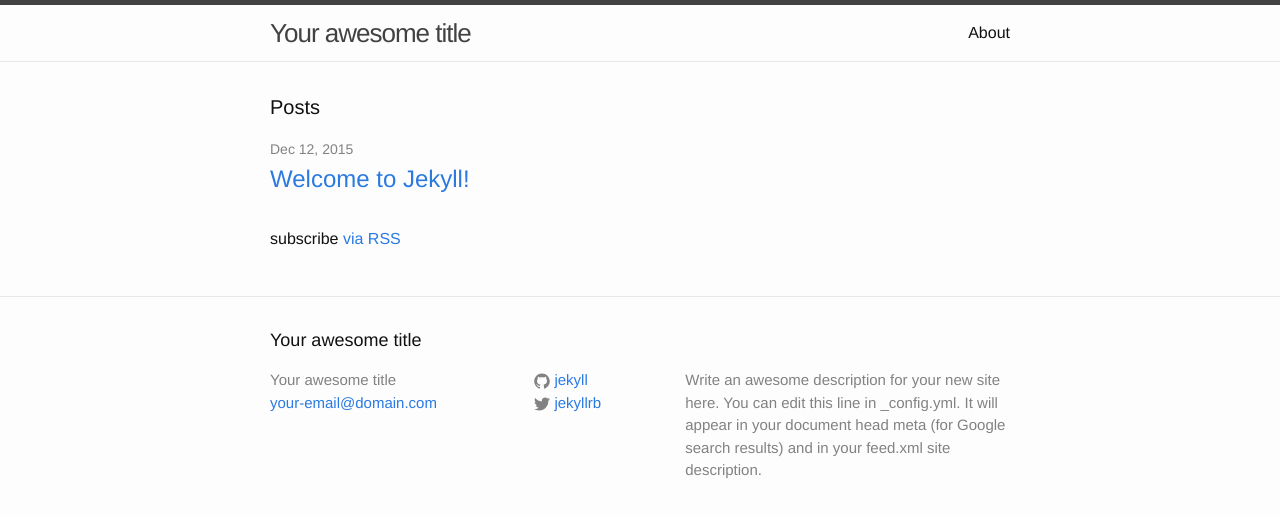
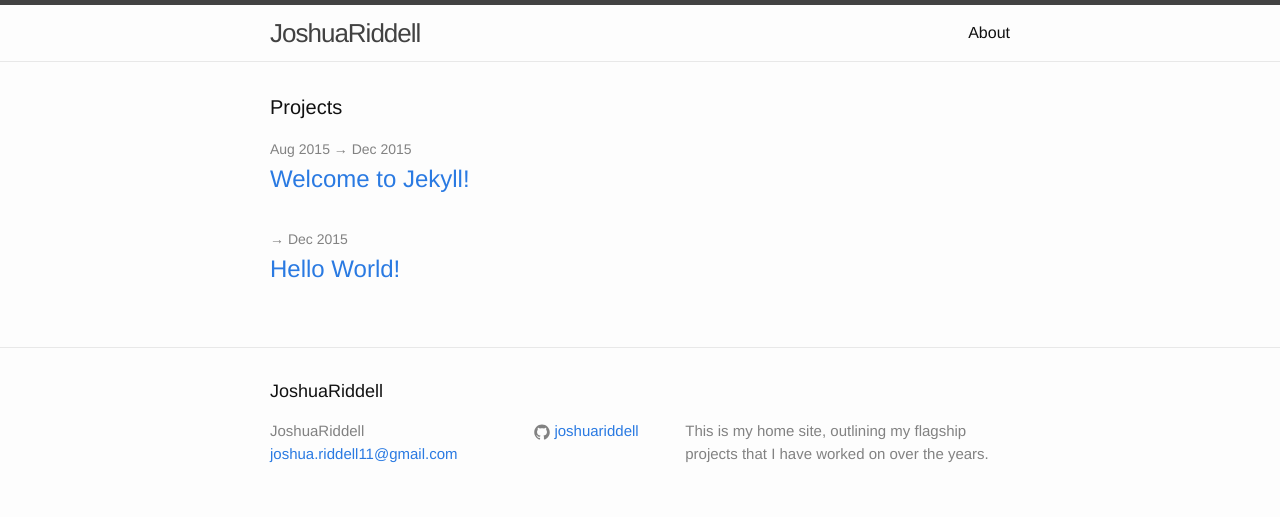
Before and after one commit to JoshuaRiddell/joshuariddell.github.io, a Jekyll site: the page built from index.html, in a window 1280 px wide. Shown: the top 517 px of the page. Built offline with Jekyll 4.4.1, drawn with Linux system fonts in a browser that asks for light colours.

Commit message:
Added contact details and test post

```diff
--- a/_config.yml
+++ b/_config.yml
@@ -6,16 +6,14 @@
 # 'jekyll serve'. If you change this file, please restart the server process.
 
 # Site settings
-title: Your awesome title
-email: your-email@domain.com
-description: > # this means to ignore newlines until "baseurl:"
-  Write an awesome description for your new site here. You can edit this
-  line in _config.yml. It will appear in your document head meta (for
-  Google search results) and in your feed.xml site description.
+title: JoshuaRiddell
+email: joshua.riddell11@gmail.com
+description: >
+  This is my home site, outlining my flagship projects that I have worked
+  on over the years.
 baseurl: "" # the subpath of your site, e.g. /blog
-url: "http://yourdomain.com" # the base hostname & protocol for your site
-twitter_username: jekyllrb
-github_username:  jekyll
+url: "http://joshuariddell.github.io" # the base hostname & protocol for your site
+github_username:  joshuariddell
 
 # Build settings
 markdown: kramdown
--- /dev/null
+++ b/_posts/2015-12-12-hello-world.markdown
@@ -0,0 +1,6 @@
+---
+layout: post
+title:  "Hello World!"
+date:   2015-12-11
+---
+This is a test post.
--- a/_posts/2015-12-12-welcome-to-jekyll.markdown
+++ b/_posts/2015-12-12-welcome-to-jekyll.markdown
@@ -1,8 +1,10 @@
 ---
 layout: post
 title:  "Welcome to Jekyll!"
+start_date: 2015-08-01
 date:   2015-12-12 13:14:53 +1000
 categories: jekyll update
+subtitle: This is a subtitle
 ---
 You’ll find this post in your `_posts` directory. Go ahead and edit it and re-build the site to see your changes. You can rebuild the site in many different ways, but the most common way is to run `jekyll serve`, which launches a web server and auto-regenerates your site when a file is updated.
 
--- a/index.html
+++ b/index.html
@@ -4,12 +4,14 @@ layout: default
 
 <div class="home">
 
-  <h1 class="page-heading">Posts</h1>
+  <h1 class="page-heading">Projects</h1>
 
   <ul class="post-list">
     {% for post in site.posts %}
       <li>
-        <span class="post-meta">{{ post.date | date: "%b %-d, %Y" }}</span>
+        <!-- get the bounding dates of the project -->
+        <span class="post-meta">{{ post.start_date | date: "%b %Y" }}
+          &rarr; {% if post.ongoing %}Present{% else %}{{ post.date | date: "%b %Y" }}{% endif %}</span>
 
         <h2>
           <a class="post-link" href="{{ post.url | prepend: site.baseurl }}">{{ post.title }}</a>
@@ -17,7 +19,4 @@ layout: default
       </li>
     {% endfor %}
   </ul>
-
-  <p class="rss-subscribe">subscribe <a href="{{ "/feed.xml" | prepend: site.baseurl }}">via RSS</a></p>
-
 </div>
```
